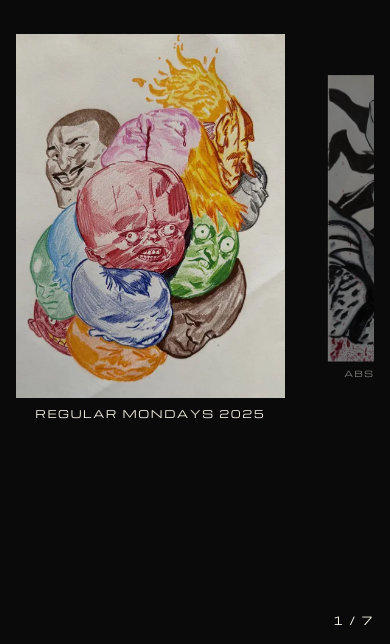
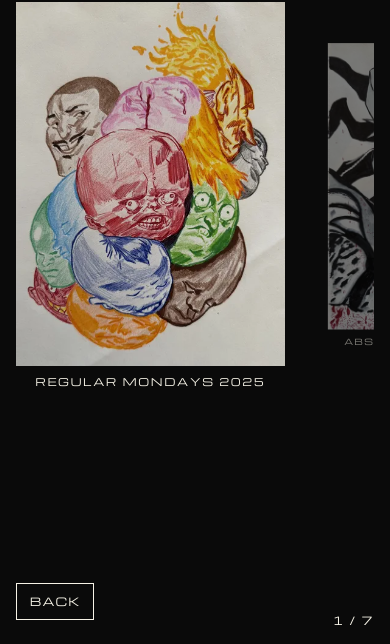
Before and after one commit to Marcopignoli10/marcos-studio, a plain HTML site: page fantasy.html in a window 390 px wide. Shown: the part 200-844 px from the top of the page. Drawn offline with nearby package versions, Linux system fonts and the light colour scheme.

Commit message:
on style i added a back link at the bottom of mobile

```diff
--- a/style.css
+++ b/style.css
@@ -1260,3 +1260,18 @@ body.leaving
                                                 margin: -26px 0 0 -26px;
                                 }
                 }
+
+
+        @media (max-width: 768px)
+        {
+                .back
+        {
+            position: fixed;
+                left: 1rem;
+                    bottom: 1.5rem;
+                        z-index: 5;
+                            padding: 0.6rem 0.8rem;
+                                background-color: rgba(10, 10, 10, 0.8);
+                                    border: 1px solid var(--text);
+        }
+    }
```
